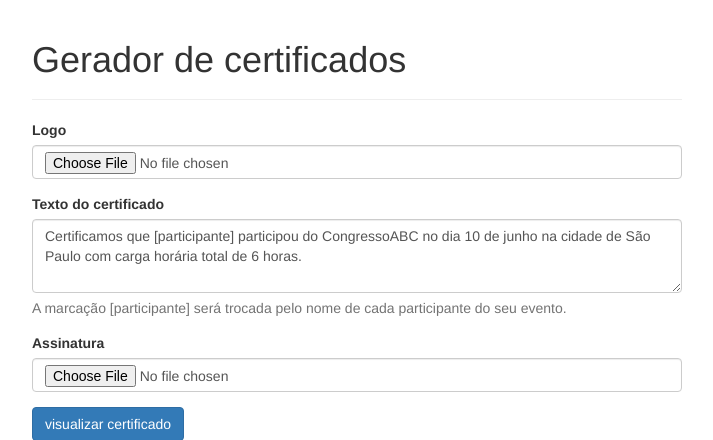
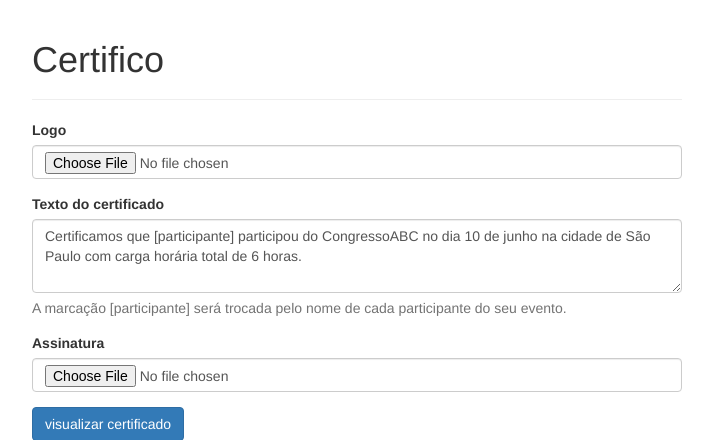
Before and after one commit to raelmax/certfico, a Flask app: page / in a window 1280 px wide. Shown: the top 440 px of the page, without its empty margins (283-996 px from the left). Run offline with Flask 2, Linux system fonts and the light colour scheme; some libraries are stand-ins or nearby versions.

Commit message:
Change project name from certbrite to certifico

```diff
--- a/certbrite/__init__.py
+++ /dev/null
@@ -1 +0,0 @@
-from .certbrite import app
--- /dev/null
+++ b/certifico/__init__.py
@@ -0,0 +1 @@
+from .certifico import app
--- a/certbrite/static/js/pdf.js
+++ b/certifico/static/js/pdf.js
@@ -1,4 +1,4 @@
-var CertBrite = (function() {
+var Certifico = (function() {
     var inputLogo = $('#certificate-logo'),
         inputText = $('#certificate-text'),
         previewButton = $('#preview-button'),
--- a/certbrite/templates/index.html
+++ b/certifico/templates/index.html
@@ -5,7 +5,7 @@
     <meta http-equiv="X-UA-Compatible" content="IE=edge">
     <meta name="viewport" content="width=device-width, initial-scale=1">
     <!-- The above 3 meta tags *must* come first in the head; any other head content must come *after* these tags -->
-    <title>CertBrite</title>
+    <title>Certifico</title>
 
     <!-- Bootstrap -->
     <!-- Latest compiled and minified CSS -->
@@ -28,7 +28,7 @@
   <body>
     <div class="container">
       <div class="page-header">
-        <h1>Gerador de certificados</h1>
+        <h1>Certifico</h1>
       </div>
       <form id="certificate-form" method="POST">
         <div class="form-group">
@@ -70,7 +70,7 @@
     <script src="/static/js/pdf.js"></script>
     <script>
       $(document).ready(function() {
-        CertBrite.init();
+        Certifico.init();
       });
     </script>
   </body>
--- a/setup.py
+++ b/setup.py
@@ -1,8 +1,9 @@
 from setuptools import setup
 
 setup(
-    name='certbrite',
-    packages=['certbrite'],
+    name='certifico',
+    version='0.0.1',
+    packages=['certifico'],
     include_package_data=True,
     install_requires=[
         'flask',
```
Also changed, not shown: README.md, certifico/certifico.py (renamed from certbrite/certbrite.py), certifico/static/js/pybr_logo.js (renamed from certbrite/static/js/pybr_logo.js), certifico/static/js/signature.js (renamed from certbrite/static/js/signature.js), 2 other files.
